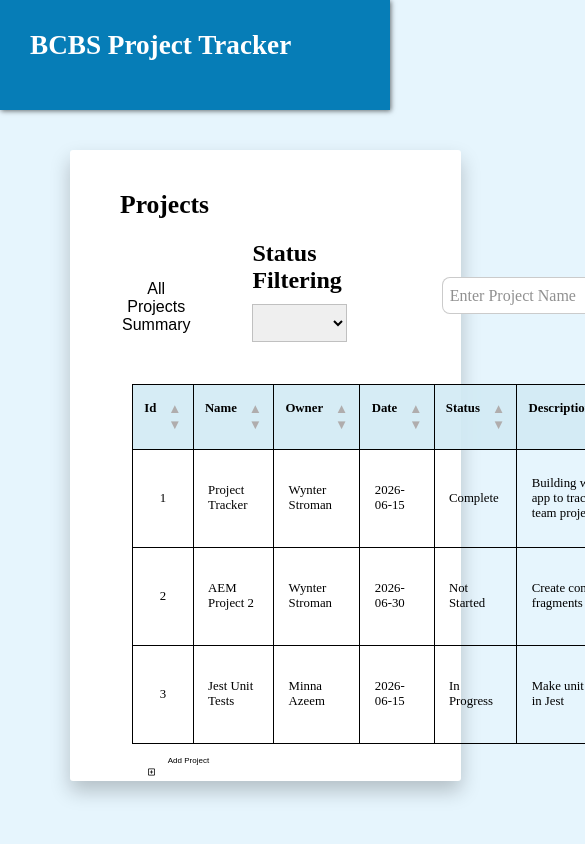
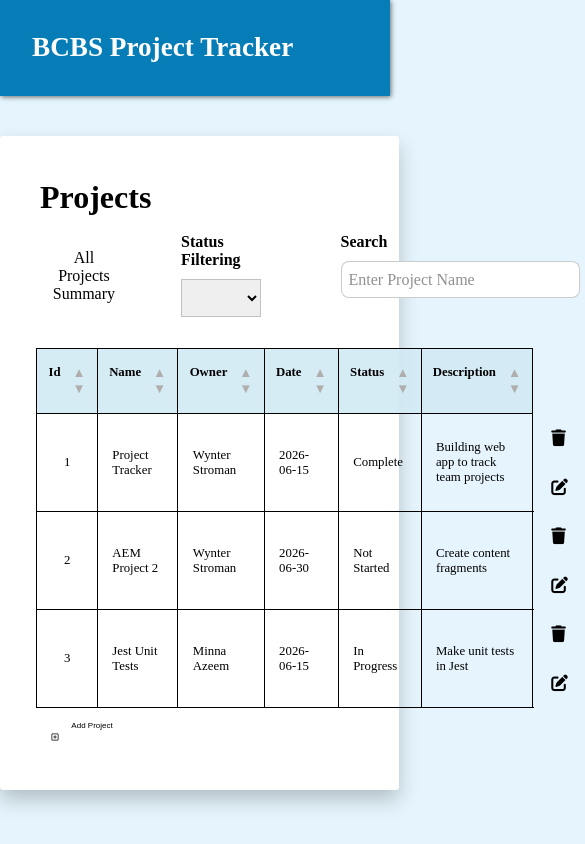
Before and after one commit to WynterS04/ProjectTracker, a Vue app: page / in a window 390 px wide. Shown: the top 844 px of the page, 585 px wide, since content can reach past the window. Built offline with nearby package versions, Linux system fonts and the light colour scheme.

Commit message:
making page responsive

```diff
--- a/index.html
+++ b/index.html
@@ -3,6 +3,7 @@
   <head>
     <meta charset="UTF-8">
     <meta name="description" content="Project Tracker for commercial web team">
+    <meta name="viewport" content="width=device-width, initial-scale=1.0">
     <link rel="icon" href="/favicon.ico">
     <link rel="stylesheet" href="https://cdnjs.cloudflare.com/ajax/libs/font-awesome/6.5.1/css/all.min.css"/>
     <meta name="viewport" content="width=device-width, initial-scale=1.0">
--- a/src/assets/main.css
+++ b/src/assets/main.css
@@ -10,23 +10,15 @@
 }
 
 th, td {
-    padding-right: 35px;
-}
-.color-circle {
-    width: 15px;
-    height: 15px;
-    margin-top: 8px;
-    border: 1px solid black;
-    border-radius: 50%;
+    padding-right: 2.3rem;
 }
 
 .nav-bar {
   background: #067DB7;
-  height: 13vh;
+  height: clamp(6rem, 3rem + 4vw , 10rem);
   width: 100%;
-  padding-bottom: 1.25rem;
   box-sizing: border-box;
-  margin: 0px 0px 40px;
+  margin-bottom: clamp(2.5rem, 2rem + 1vw, 3rem);
   -webkit-box-shadow: 0px 2px 15px -12px rgba(0, 0, 0, 0.57);
   -moz-box-shadow: 0px 2px 15px -12px rgba(0, 0, 0, 0.57);
   box-shadow: 1px 1px 5px rgba(0, 0, 0, 0.57);
@@ -34,7 +26,7 @@
 
 .nav-bar h1 {
     margin: 0;
-    padding: 30px 30px 0px;
+    padding: 2rem 2rem 0px;
     color: white;
     font-size: clamp(1.7rem, 4vw, 3rem);
 }
--- a/src/components/ToastNotification.vue
+++ b/src/components/ToastNotification.vue
@@ -21,14 +21,14 @@
         <!--New project added-->
         <div data-test="toast-notif" class="toast-content">
             <div class="toast-icon">
-                <i id="check" class="fas fa-check-circle" style="color: rgb(116, 192, 252);"></i>
+                <i id="check" class="fas fa-check-circle"></i>
             </div>
             <div class="toast-text">
                 <h3>Success</h3>
                 <p>{{ notifs.message }}</p>
             </div>
             <div class="toast-close">
-                <i class="fas fa-times" style="color: rgba(99, 98, 98, 0.416);" @click="closeToast"></i>
+                <i id="close" class="fas fa-times" @click="closeToast"></i>
             </div>
         </div>
     </div>
@@ -74,6 +74,15 @@
     font-size: large;
     color: #3d3d3d;
 }
+#check {
+    color: rgb(116, 192, 252);
+}
+#close {
+    color: rgba(32, 32, 32, 0.416);
+}
+#close:hover {
+    color: rgba(99, 98, 98, 0.416);
+}
 .toast-close {
     font-size: larger;
     position: relative;
--- a/src/views/HomeView.vue
+++ b/src/views/HomeView.vue
@@ -54,10 +54,9 @@
 
                 <!-- Search -->
                 <form>
-                    <label for="search-bar" style="text-align: end; position: relative; left: -30px;">Search</label>
+                    <label class="search" for="search-bar">Search</label>
                     <div class="search-project">
                         <input id="search-bar" v-model="searchTerm" @input="arrayToDisplay = store.searchByName(searchTerm)" type="search" placeholder="Enter Project Name">
-                        <i class="fa-solid fa-magnifying-glass" id="search" aria-hidden="true"></i>
                     </div>
                 </form>
             </div>
@@ -76,45 +75,50 @@
 
 <style>
 .page-wrapper h1 {
-    font-size: clamp(1.6rem, 4vw, 3rem);;
-    padding-left: 30px;
+    font-size: clamp(2rem, 4vw, 3rem);;
+    padding-left: clamp(0.8rem, 1rem, 2rem);
 }
 .page-wrapper {
     background-color: white;
-    padding: 20px;
-    margin: 0px 70px 0px;
-    height: 70vh;
+    padding: clamp(1rem,  2rem, 1.5rem);
+    margin: 0 auto;
+    height: clamp(40vh, 2rem+2vh,70vh);
     width: 90vw;
     border-radius: 3px;
     box-shadow: 0 10px 20px rgba(0,0,0,0.22);
 }
 .projectlist-wrapper {
-    padding: 1.2rem 2rem 1.5rem;
+    padding: clamp(0.8rem, 1rem ,1.5rem)
+             clamp(0.5, 1rem, 2rem);
     border-radius: 5px;
 }
 h1{
-    margin: 20px 0px 10px;
+    margin: 1.2rem 0px 0.6rem;
 }
 .project-view button:hover{
     color:darkgrey ;
     background: transparent;
-    text-decoration: underline;
 }
 .project-view button {
     border: transparent;
     background: transparent;
     color: black;
-    padding: 0px 12px 0px;
+    padding: 0px
+             clamp(0.8rem, 1rem, 1rem)
+             0px;
     font-size: clamp(1rem, 2vw, 1.5rem);
+    font-family: 'Times New Roman', Times, serif;
 }
 .project-view {
     position: relative;
-    top: 40px;
+    top: clamp(1rem, 3vw, 2.5rem);
 }
 .top-bar {
     display: flex;
     flex-direction: row;
-    padding: 10px 20px 0px;
+    padding: clamp(0.4rem, 0.2rem + 1vw, 0.6rem)
+             clamp(0.8rem, 0.2rem + 1vw, 1.3rem)
+             clamp(0.2rem, 0.2rem + 2vw, 0.5rem);
     justify-content: space-between;
 }
 .user-actions {
@@ -125,25 +129,16 @@
     border-radius: 0px;
     width:50% ;
 }
-.status-filter {
-    position: relative;
-    top: 0px;
+.status-filter label {
     font-size: clamp(1rem, 2vw, 1.5rem);
 }
 .status-filter select:hover {
     cursor: pointer;
 }
-.search-project {
-    display:flex;
-    flex-direction: row;
+.search {
+    font-size: clamp(1rem, 2vw, 1.5rem);
 }
-.search-bar:focus {
-    position: relative;
-    z-index: 3;
-}
-#search {
-    position: relative;
-    left: -95px;
-    top: 19px;
+.search-bar {
+    width: 20%;
 }
 </style>
```
